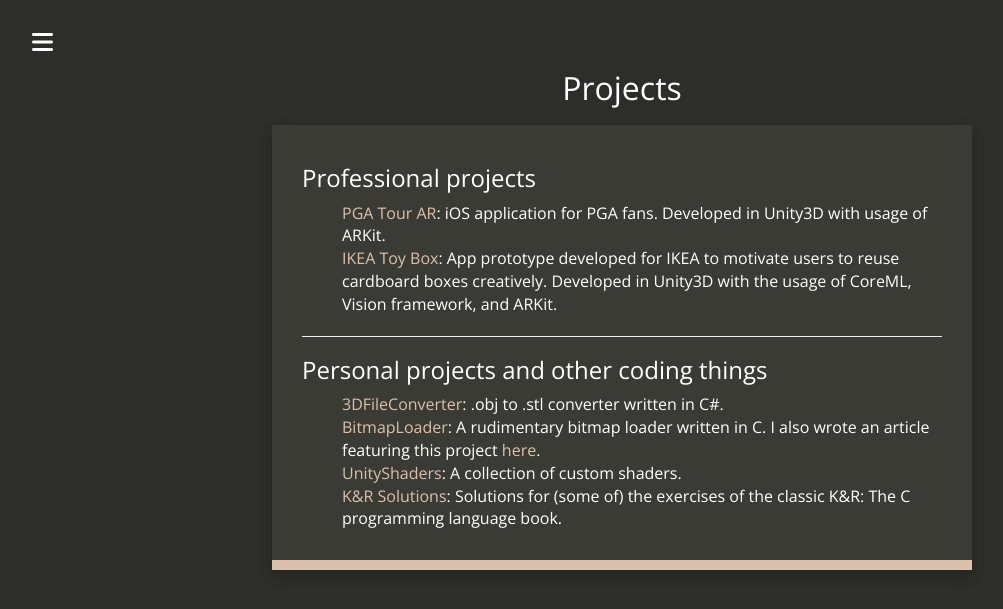
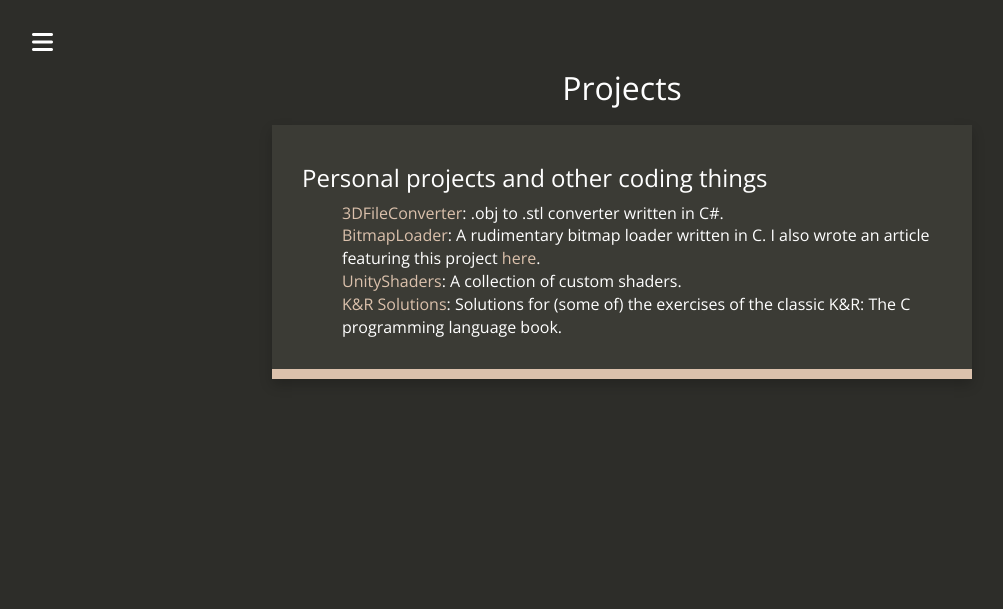
Before and after one commit to LosoncziTamas/LosoncziTamas.github.io, a Jekyll site: the page built from projects.md, in a window 1280 px wide. Shown: the top 609 px of the page, without its empty margins (18-1021 px from the left). Built offline with Jekyll 4.4.1, drawn with Linux system fonts in a browser that asks for light colours; nearby versions of some CDN libraries.

Commit message:
[content] update main page

```diff
--- a/_config.yml
+++ b/_config.yml
@@ -1,7 +1,7 @@
 # Site settings
 title: "Tamás Losonczi's personal site"
 description: "Personal site for sharing knowledge."
-title_description: "I’m a programmer from Budapest. See my projects <a href=\"../projects\">here</a>."
+title_description: "I’m a programmer from Budapest. See some of my projects <a href=\"../projects\">here</a>."
 title_image: "./images/avatar.jpg"
 # google_analytics: "UA-20365477-4"
 disqus_account: tamslosonczi
--- a/projects.md
+++ b/projects.md
@@ -1,13 +1,6 @@
 ---
 layout: page
 title: Projects
----
-
-### Professional projects
-
-- [PGA Tour AR](https://apps.apple.com/us/app/pga-tour-ar/id1349934082): iOS application for PGA fans. Developed in Unity3D with usage of ARKit.
-- [IKEA Toy Box](https://www.thedrum.com/news/2018/06/20/ikea-finds-practical-use-its-cardboard-box-waste-helping-kids-create-toys): App prototype developed for IKEA to motivate users to reuse cardboard boxes creatively. Developed in Unity3D with the usage of CoreML, Vision framework, and ARKit.
-
 ---
 
 ### Personal projects and other coding things
```
